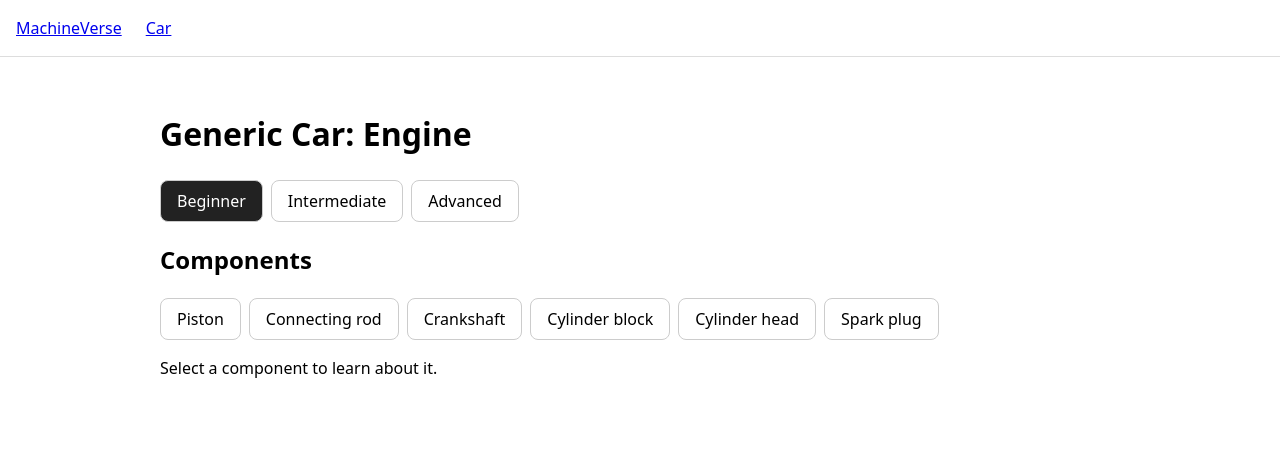
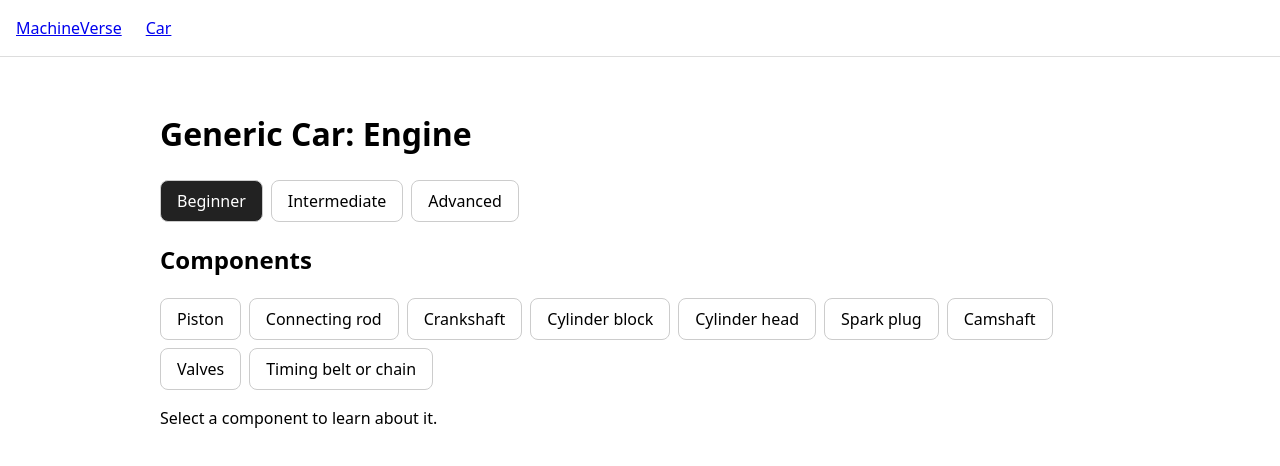
Before and after one commit to Harshaoo1/machineverse, a React (Vite) app: page /vehicle in a window 1280 px wide. Shown: the top 466 px of the page. Built offline with nearby package versions, Linux system fonts and the light colour scheme.

Commit message:
Add camshaft, valves and timing belt or chain

```diff
--- a/src/data/engine.ts
+++ b/src/data/engine.ts
@@ -234,4 +234,103 @@ export const engineComponents: EngineComponent[] = [
     status: 'draft',
     sources: [],
   },
+
+    {
+    id: 'camshaft',
+    name: 'Camshaft',
+    systemId: 'valvetrain',
+    location: 'In the cylinder head on most modern engines, above the valves.',
+    summary:
+      'A rotating shaft with egg-shaped lobes that push the valves open at the right moments.',
+    explanation: {
+      beginner:
+        'The camshaft is a shaft with egg-shaped bumps called lobes. As it spins, each lobe pushes a valve open and then lets it close again. The shape and position of the lobes decide when, and for how long, each valve is open.',
+      intermediate:
+        'In a four-stroke engine the camshaft turns at half the speed of the crankshaft, because each valve opens once for every two turns of the crank. The lobes press on the valves directly or through small followers, and springs close the valves again. Many engines have two camshafts in the head, one for the intake valves and one for the exhaust valves, which is called a DOHC layout.',
+      advanced:
+        'The lobe profile sets the valve lift, the duration and how quickly the valve opens and closes, which together shape where in the rev range the engine makes its power. Longer duration and more overlap, where the intake and exhaust valves are open together near top dead centre, favour high-rpm power but hurt idle quality and low-speed torque. Variable valve timing systems rotate the camshaft relative to the crankshaft to get a useful compromise across the rev range. On a boosted engine, overlap interacts with the pressure difference between intake and exhaust, so camshaft choices for turbocharged engines differ from those for naturally aspirated ones.',
+    },
+    whyItExists:
+      'The valves must open and close at precise moments in the four-stroke cycle, and the camshaft is the mechanical timer that does this.',
+    relatedIds: ['valves', 'timing-drive', 'crankshaft', 'cylinder-head'],
+    ifItFails: {
+      effect:
+        'Worn lobes or bearings reduce how far the valves open, which costs power and causes noise. A broken camshaft stops the affected valves from opening at all.',
+      symptoms: [
+        'Ticking or tapping noise from the top of the engine',
+        'Rough idle',
+        'Loss of power',
+        'Misfire on one or more cylinders',
+        'Check-engine light',
+      ],
+    },
+    status: 'draft',
+    sources: [],
+  },
+  {
+    id: 'valves',
+    name: 'Valves',
+    systemId: 'valvetrain',
+    location: 'In the cylinder head, at the top of each combustion chamber.',
+    summary:
+      'Spring-loaded plugs that open to let air in or exhaust out, and seal shut during combustion.',
+    explanation: {
+      beginner:
+        'Each cylinder has doors at the top called valves. Intake valves open to let air and fuel in, and exhaust valves open to let burnt gas out. While the mixture burns, they stay tightly shut so that none of the pressure escapes.',
+      intermediate:
+        'Each valve has a stem and a wide head that seals against a seat in the cylinder head. A spring holds it closed and the camshaft pushes it open. Many modern engines have four valves per cylinder, two for intake and two for exhaust. Exhaust valves run much hotter than intake valves because they sit in the burnt gas, so they are made from tougher materials.',
+      advanced:
+        'The valve springs must keep the valve following the cam lobe at high rpm. If a spring is too weak the valve can float, meaning it fails to close on time. Exhaust valves are often made of heat-resistant stainless alloys, and some performance designs use hollow stems filled with sodium to carry heat away. Intake valves run cooler and are usually made of a less exotic steel. Heat also leaves the valve through the seat into the cylinder head. On engines with mechanical valve adjusters the valve clearance must stay within specification, because a gap that is too tight can stop the valve closing fully and burn it.',
+    },
+    whyItExists:
+      'The combustion chamber has to be sealed during compression and combustion but open at other times to exchange gases, and valves are the openings that can do both.',
+    relatedIds: ['camshaft', 'cylinder-head'],
+    ifItFails: {
+      effect:
+        'A valve that does not seal properly leaks compression and can burn through. A bent or broken valve can destroy the piston and the cylinder head.',
+      symptoms: [
+        'Misfire on one cylinder',
+        'Loss of power',
+        'Rough idle',
+        'Popping sounds from the intake or exhaust',
+        'Low compression reading on one cylinder',
+      ],
+    },
+    status: 'draft',
+    sources: [],
+  },
+  {
+    id: 'timing-drive',
+    name: 'Timing belt or chain',
+    systemId: 'valvetrain',
+    location:
+      'At one end of the engine, usually behind a cover, linking the crankshaft to the camshaft.',
+    summary: 'A belt or chain that keeps the camshaft turning in step with the crankshaft.',
+    explanation: {
+      beginner:
+        'The timing belt or chain connects the crankshaft to the camshaft. It makes sure the valves open and close at exactly the right moment compared with where the pistons are. If it slips or breaks, that timing is lost.',
+      intermediate:
+        'The camshaft has to turn once for every two turns of the crankshaft, so its sprocket has twice as many teeth as the crankshaft sprocket. A rubber toothed belt runs dry behind a cover and has to be replaced at a set interval. A metal chain runs in engine oil and often lasts much longer, but it still wears and stretches. A tensioner keeps the belt or chain tight, and guides keep it on its path.',
+      advanced:
+        'On an interference engine the valves and pistons occupy the same space at different times, so if the timing is lost the pistons can hit the valves, causing severe damage. Non-interference engines have enough clearance to avoid this, so a failed belt only stops the engine. Chain stretch shows up as a gradual shift in camshaft timing that the engine computer can report as a fault code. When the belt also drives the water pump, the pump and the tensioner are often replaced at the same time, because most of the labour to reach them is shared.',
+    },
+    whyItExists:
+      'The valves must open in step with the pistons, and a physical link between the crankshaft and the camshaft is the simplest way to guarantee that.',
+    relatedIds: ['crankshaft', 'camshaft'],
+    ifItFails: {
+      effect:
+        'If the belt or chain breaks or jumps teeth, the timing is lost and the engine stops or runs badly. On an interference engine this can bend valves and damage pistons, which is an expensive repair. A rubber belt often gives little warning before it fails, which is why it is replaced on a schedule.',
+      symptoms: [
+        'Rattling or ticking from the front of the engine, especially at start-up (chain)',
+        'Engine stops suddenly while running and will not restart',
+        'Engine cranks but will not start',
+        'Check-engine light with a camshaft timing fault code',
+        'Rough running after the timing has jumped',
+      ],
+    },
+    safetyNote:
+      'Follow the manufacturer replacement interval for a timing belt. A belt gives little warning before it breaks, and a break on an interference engine can cause very expensive damage. Timing work needs special tools and an exact procedure, so it is a job for a professional.',
+    status: 'draft',
+    sources: [],
+  },
 ]
```
